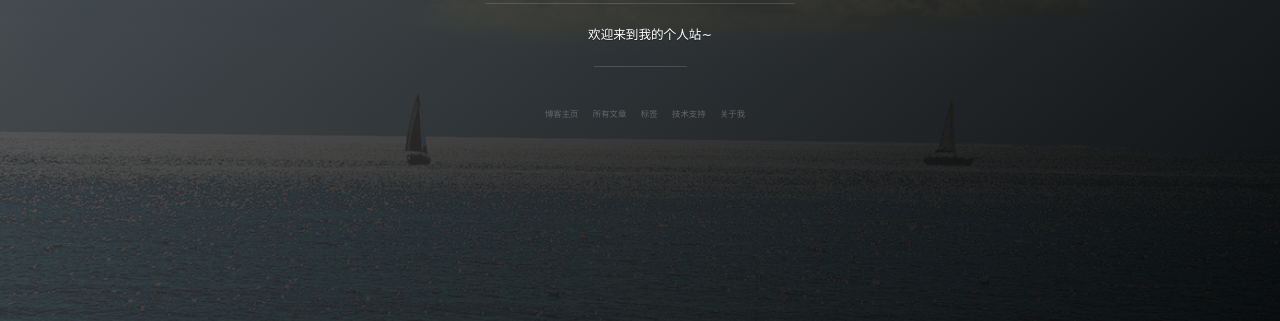
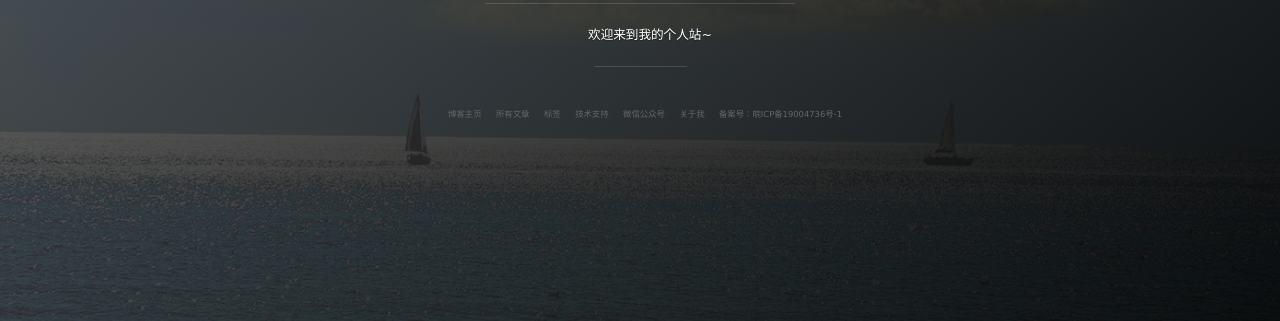
Before and after one commit to qzgu-coder/clayup.github.io, a Jekyll site: the page built from index.html, in a window 1280 px wide. Shown: the part 481-802 px from the top of the page. Built offline with Jekyll 4.4.1, drawn with Linux system fonts in a browser that asks for light colours; nearby versions of some CDN libraries; the list of posts is cut into pages by our own code; comment, search, counter and statistics services are not loaded.

Commit message:
Update _config.yml

```diff
--- a/_config.yml
+++ b/_config.yml
@@ -68,7 +68,9 @@ nav:
     - {title: 所有文章, description: archive, url: '/archive'}
     - {title: 标签, description: tags, url: '/tags'}
     - {title: 技术支持, description: support, url: '/support'}
+    - {title: 微信公众号, description: wechat, url: '/'}
     - {title: 关于我, description: about, url: '/about'}
+    - {title: 备案号：皖ICP备19004736号-1, description: info, url: 'beian.miit.gov.cn'}
 
 
 # Pagination
```
